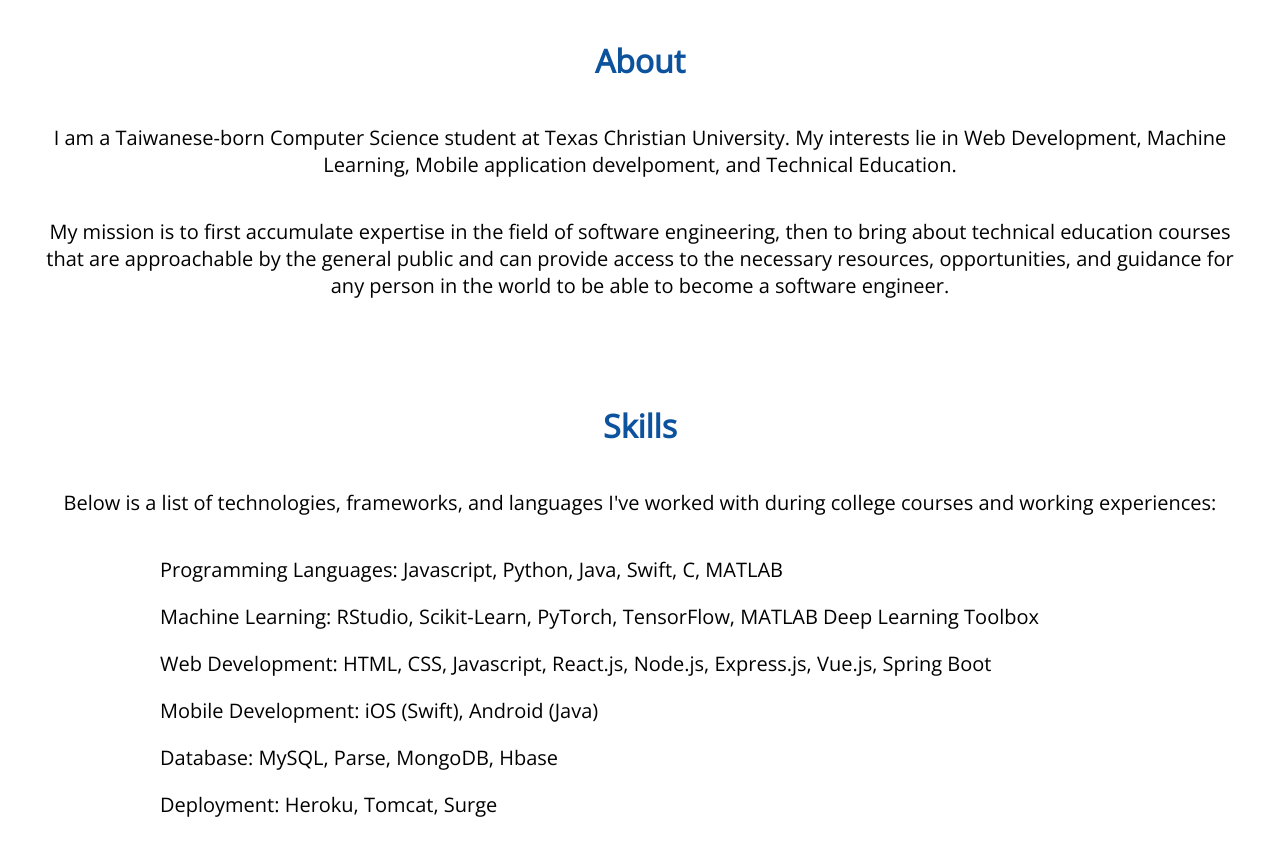
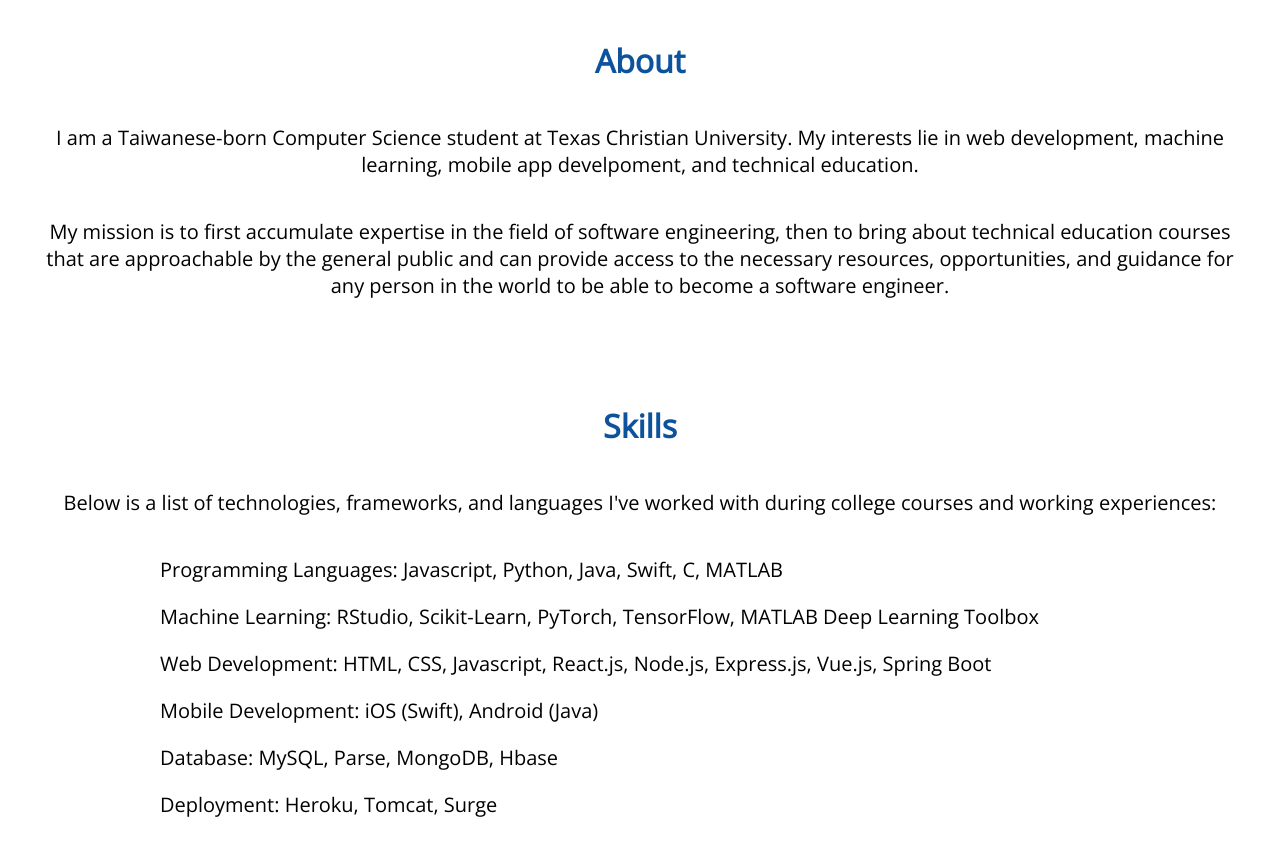
Before and after one commit to YilikaLoufoua/personal-website, a plain HTML site: page index.html in a window 1280 px wide. Shown: the part 800-1656 px from the top of the page. Drawn offline with nearby package versions, Linux system fonts and the light colour scheme.

Commit message:
minor update

```diff
--- a/index.html
+++ b/index.html
@@ -29,9 +29,9 @@
         </div>
         <div id="about" class="section js-scroll">
             <h1>About</h1>
-            <p>I am a Taiwanese-born Computer Science student at Texas Christian University. My interests lie in Web
-                Development,
-                Machine Learning, Mobile application develpoment, and Technical Education.
+            <p>I am a Taiwanese-born Computer Science student at Texas Christian University. My interests lie in web
+                development,
+                machine learning, mobile app develpoment, and technical education.
             </p>
             <p>My mission is to first accumulate expertise in the field of software engineering, then to bring
                 about technical education courses that are approachable by the general public and can provide access to
```
